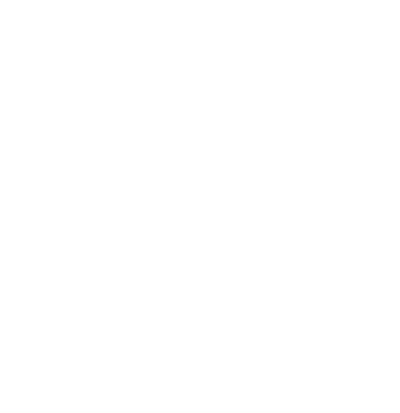
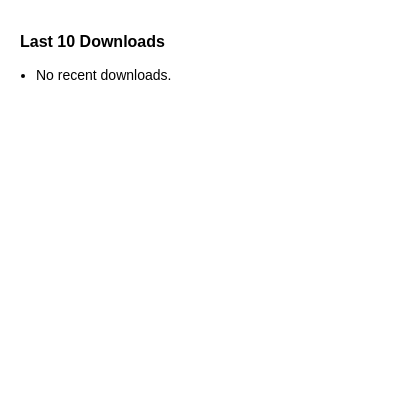
Before and after one commit to rei-cher/pa-extension, a browser extension: page popup.html in a window 400 px wide. Drawn offline with Linux system fonts and the light colour scheme.

Commit message:
popup with last downloaded files

```diff
--- a/popup.html
+++ b/popup.html
@@ -1,5 +1,26 @@
+<!DOCTYPE html>
 <html>
+    <head>
+        <title>Download History</title>
+        <style>
+            html, body {
+                width: 300px;
+                height: 400px;
+                margin: 0;
+                padding: 10px;
+                box-sizing: border-box;
+                font-family: Arial, sans-serif;
+            }
+            h2 { font-size: 16px; }
+            ul { padding-left: 16px; }
+            li { font-size: 14px; word-break: break-all; margin-bottom: 4px; }
+        </style>
+    </head>
+
     <body>
+        <h2>Last 10 Downloads</h2>
+        <ul id="historyList"></ul>
 
+        <script src="popup.js"></script>
     </body>
 </html>
--- /dev/null
+++ b/popup.js
@@ -0,0 +1,17 @@
+document.addEventListener('DOMContentLoaded', () => {
+    const list = document.getElementById('historyList');
+
+    chrome.storage.local.get(['downloadHistory'], result => {
+        const history = result.downloadHistory || [];
+
+        history.slice(0, 10).forEach(entry => {
+            const li = document.createElement('li');
+            li.textContent = entry;
+            list.appendChild(li);
+        });
+
+        if (history.length === 0) {
+            list.innerHTML = "<li>No recent downloads.</li>";
+        }
+    });
+});
```
Also changed, not shown: background.js (+8 -0 lines), manifest.json.
